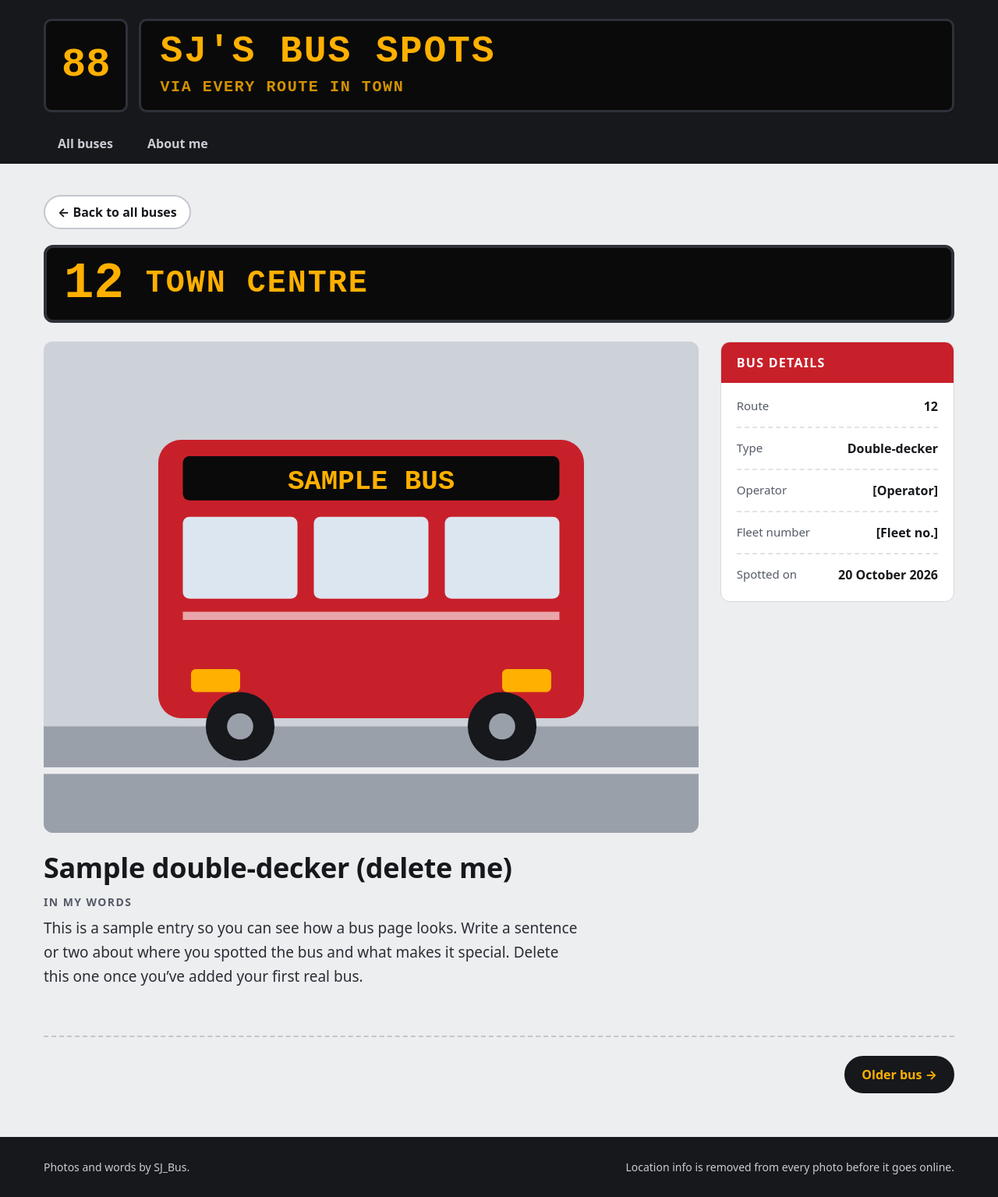
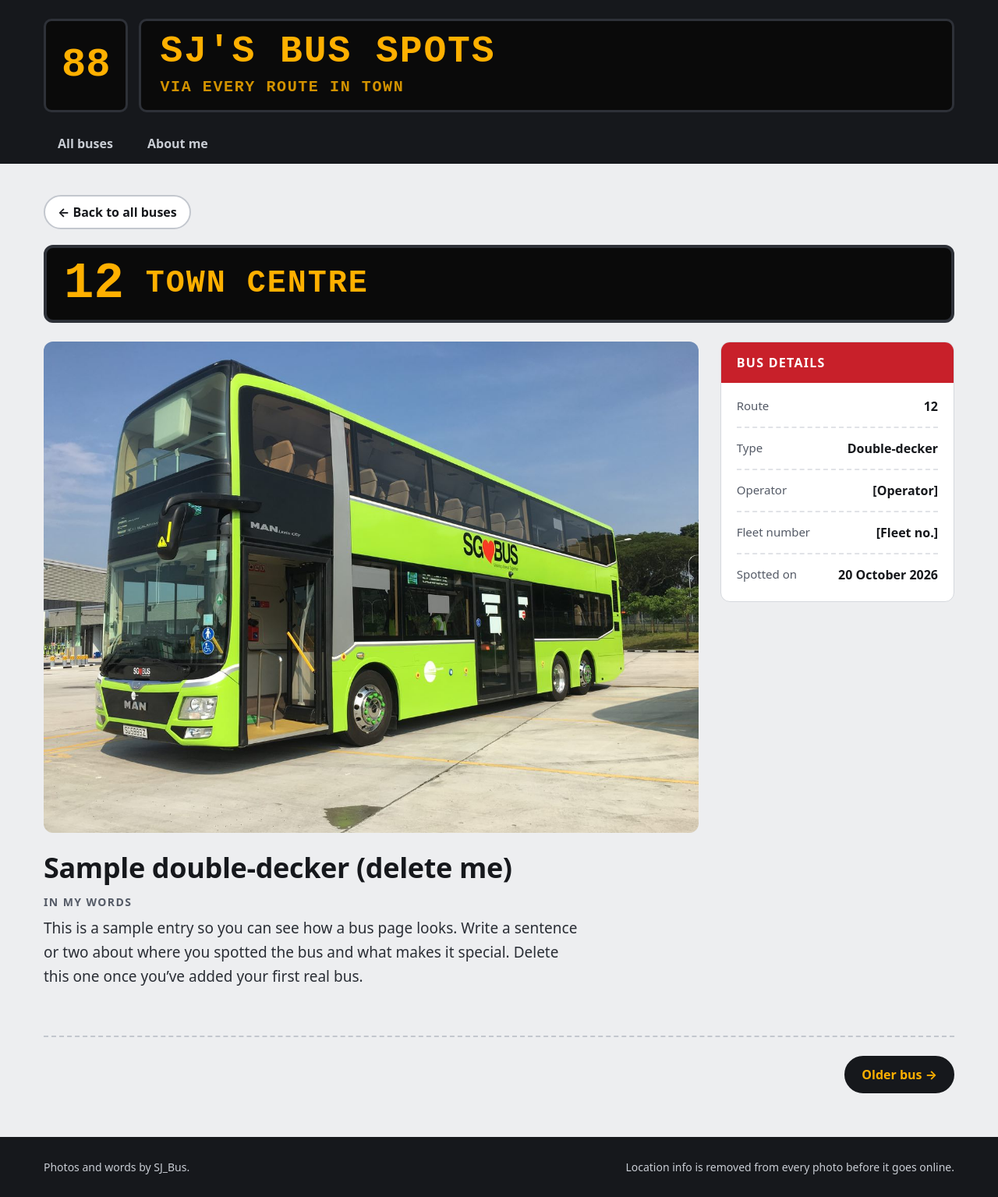
Before and after one commit to huanhero/bus_spots, a Jekyll site: the page built from _buses/2026-10-20-sample-double-decker.md, in a window 1280 px wide. Shown: the whole page at 78% size. Built offline with Jekyll 4.4.1, drawn with Linux system fonts in a browser that asks for light colours; some web fonts are replaced.

Commit message:
Update _buses/2026-10-20-sample-double-decker.md (via Pages CMS)

```diff
--- a/_buses/2026-10-20-sample-double-decker.md
+++ b/_buses/2026-10-20-sample-double-decker.md
@@ -1,8 +1,8 @@
 ---
-title: "Sample double-decker (delete me)"
-photo: /media/sample-bus.svg
+title: Sample double-decker (delete me)
+photo: /media/3doors_dd.jpg
 route: "12"
-destination: "Town Centre"
+destination: Town Centre
 type: Double-decker
 operator: "[Operator]"
 fleet: "[Fleet no.]"
```
